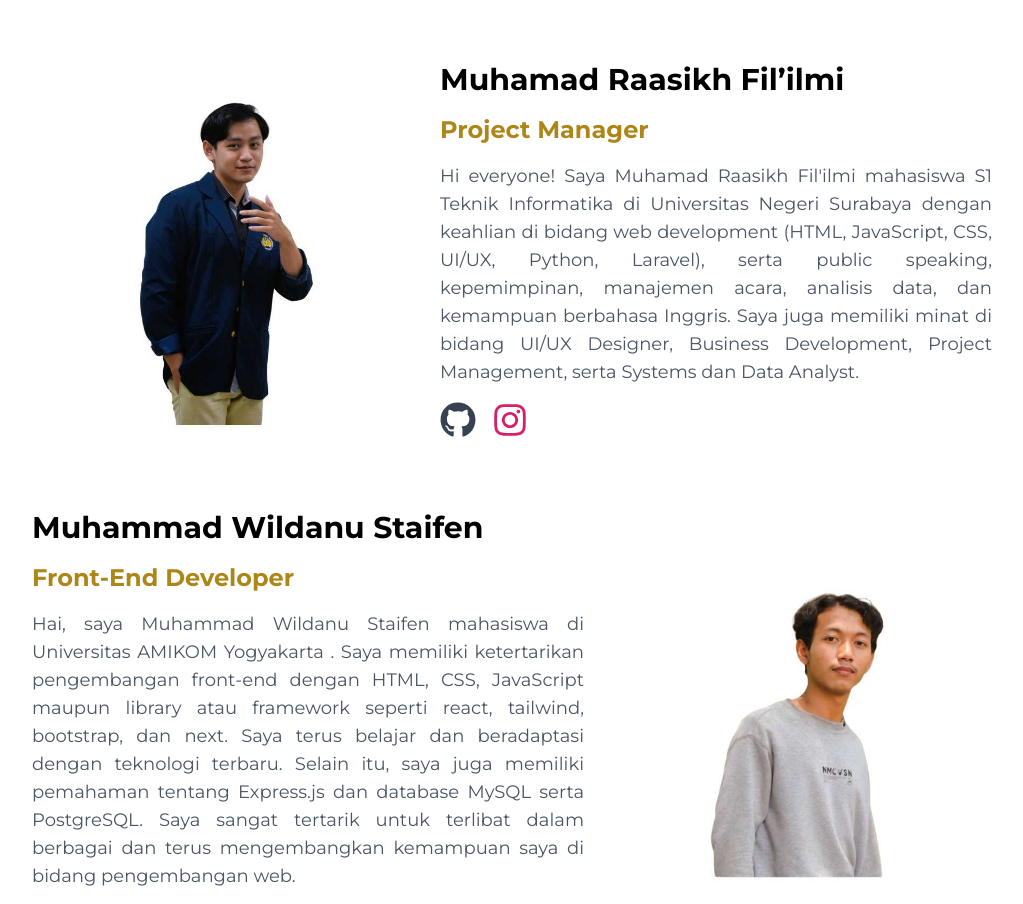
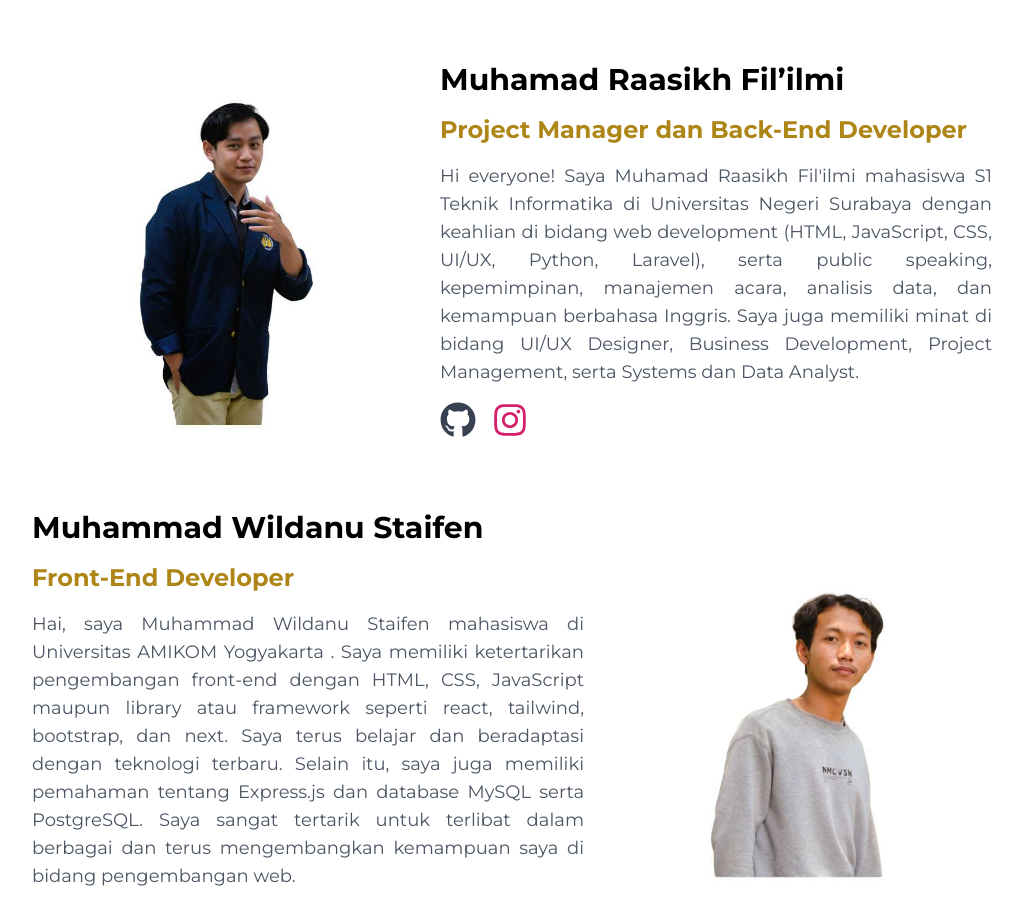
Before and after one commit to rskhxzz/Savior_Capstone, a React (Vite) app: page /about in a window 1280 px wide. Shown: the part 794-1698 px from the top of the page, without its empty margins (128-1151 px from the left). Built offline with nearby package versions, Linux system fonts and the light colour scheme; no server answers; what groq-sdk would draw is missing.

Commit message:
tambahan tentang

```diff
--- a/src/components/AboutCard.jsx
+++ b/src/components/AboutCard.jsx
@@ -11,7 +11,7 @@ const aboutCards = [
   {
     Image: Images1,
     Name: "Muhamad Raasikh Fil’ilmi",
-    Position: "Project Manager",
+    Position: "Project Manager dan Back-End Developer",
     Description:
       "Hi everyone! Saya Muhamad Raasikh Fil'ilmi mahasiswa S1 Teknik Informatika di Universitas Negeri Surabaya dengan keahlian di bidang web development (HTML, JavaScript, CSS, UI/UX, Python, Laravel), serta public speaking, kepemimpinan, manajemen acara, analisis data, dan kemampuan berbahasa Inggris. Saya juga memiliki minat di bidang UI/UX Designer, Business Development, Project Management, serta Systems dan Data Analyst.",
     Github: "https://github.com/rskhxzz",
```
